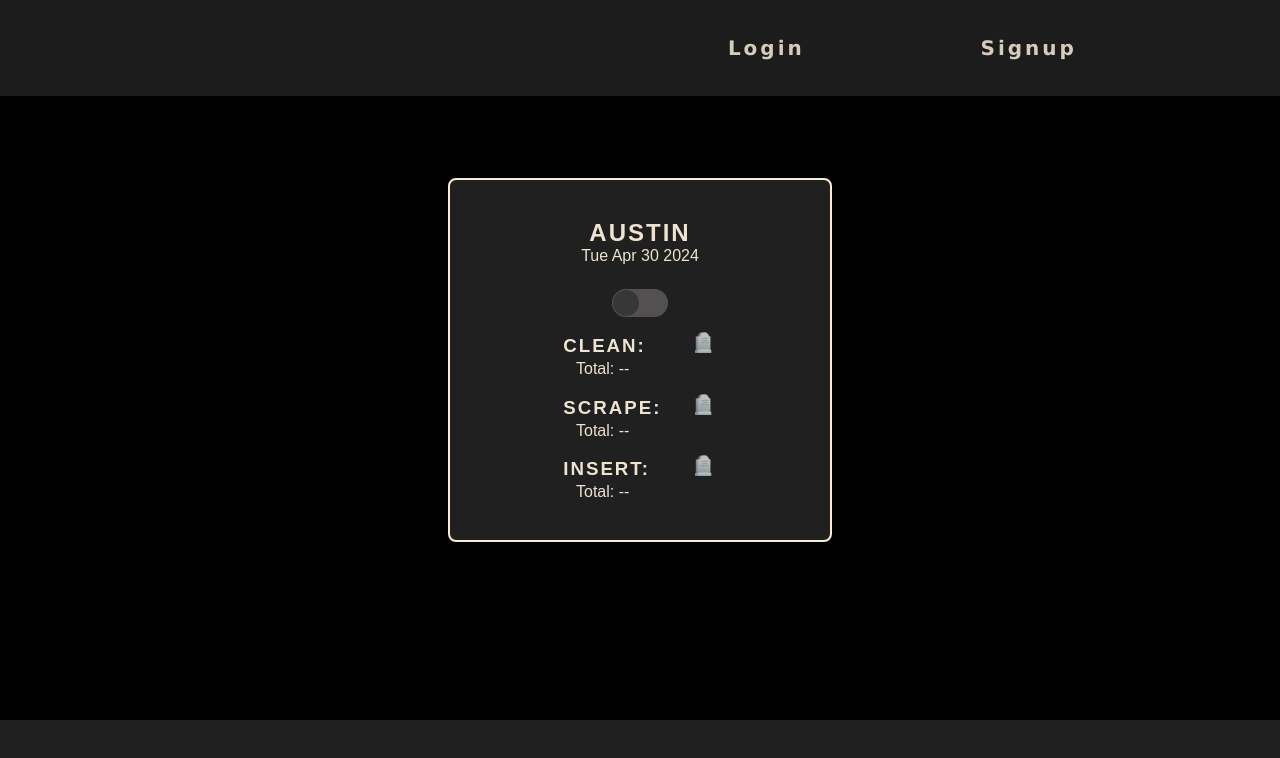
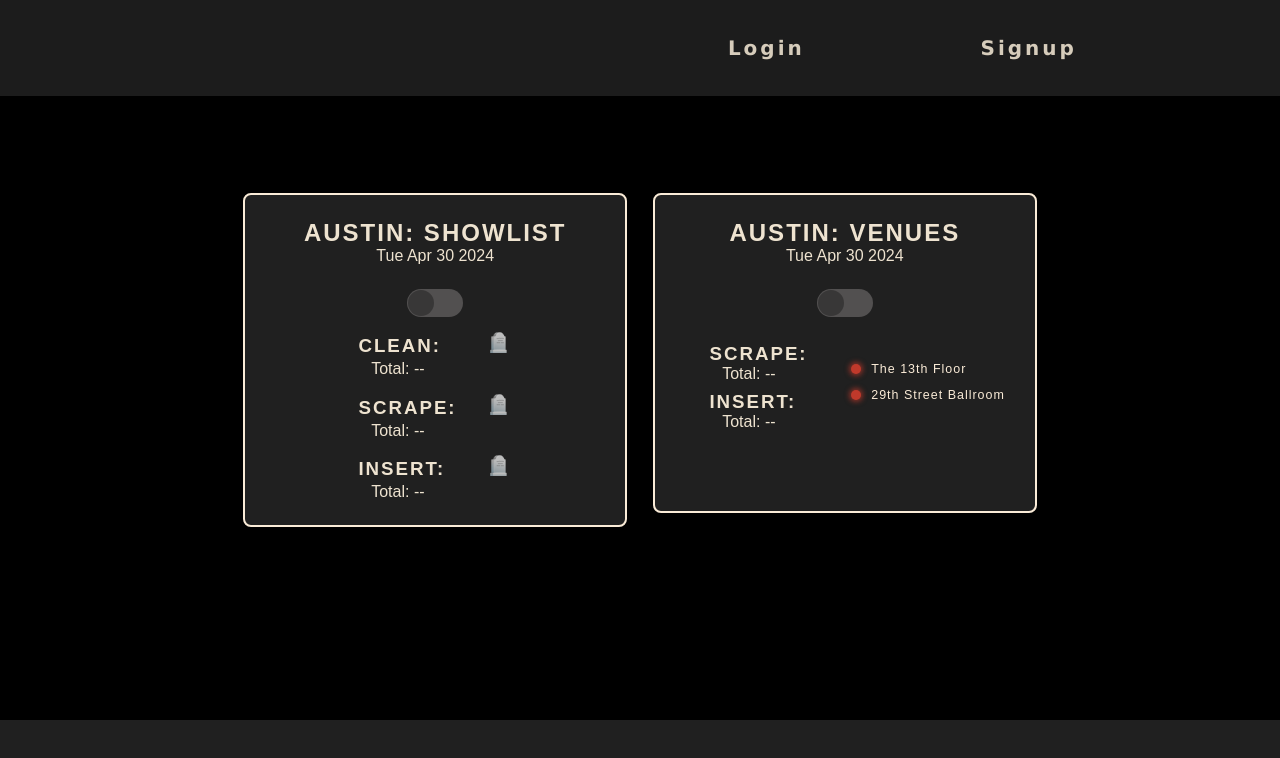
Before and after one commit to BDunham484/antecedent-journey, a React (Create React App) app in the folder client/: page /control in a window 1280 px wide. Shown: the top 758 px of the page. Built offline with nearby package versions, Linux system fonts and the light colour scheme; some icons are missing.

Commit message:
add AustinTXScraper component and related GraphQL query: implement data fetching and control logic for Austin TX shows

```diff
--- /dev/null
+++ b/client/src/components/Scrapers/AustinTXScraper/AustinTXScraper.jsx
@@ -0,0 +1,47 @@
+import { GET_AUSTIN_TX_SHOW_DATA } from "../../../utils/queries";
+import { useEffect } from "react";
+import { useQuery } from "@apollo/client";
+
+const AustinTXScraper = ({
+  setControlSwitch,
+  setIsScraperLoading,
+  setTotalScraped,
+  setAustinScraper
+}) => {
+  const { loading, error, data } = useQuery(GET_AUSTIN_TX_SHOW_DATA);
+
+  if (error) {
+    console.log("❌❌❌❌ error: ", error);
+    setControlSwitch(false);
+  }
+
+  useEffect(() => {
+    if (loading) {
+      setIsScraperLoading(true);
+    }
+
+    if (!loading && data) {
+      console.log("🥷🥷🥷🥷 data: ", data);
+      setIsScraperLoading(false);
+      const concertData = data.getAustinTXShowData;
+      setTotalScraped(concertData.length);
+      setAustinScraper(concertData);
+    }
+  }, [data, loading, setAustinScraper, setIsScraperLoading, setTotalScraped]);
+
+  return (
+    <>
+      {error &&
+        <div>
+          <h2>{error}</h2>
+          {error &&
+            error.graphQLErrors.map(({ message }, i) => (
+              <span key={i}>{message}</span>
+            ))}
+        </div>
+      }
+    </>
+  );
+};
+
+export default AustinTXScraper;
--- a/client/src/index.css
+++ b/client/src/index.css
@@ -236,7 +236,17 @@ header nav ul li a {
     align-items: center;
     background-color: var(--background);
     width: 100vw;
-    height: 90vh;
+    min-height: 90vh;
+    padding: 4vh 0;
+    box-sizing: border-box;
+}
+
+.control-panels {
+  display: flex;
+  flex-direction: row;
+  gap: 2vw;
+  justify-content: center;
+  align-items: flex-start;
 }
 
 .control-container {
@@ -299,6 +309,74 @@ header nav ul li a {
   cursor: pointer;
 }
 
+.venue-body {
+  display: flex;
+  flex-direction: row;
+  width: 100%;
+  margin-top: 2vh;
+  gap: 1vw;
+}
+
+.venue-status-col {
+  flex: 1;
+  display: flex;
+  justify-content: center;
+}
+
+.venue-status-col .control-status {
+  width: auto;
+  min-height: unset;
+}
+
+.venue-status-col .status-wrapper {
+  width: auto;
+}
+
+.venue-list-col {
+  flex: 1;
+  display: flex;
+  flex-direction: column;
+  justify-content: center;
+  gap: 1.4vh;
+}
+
+.venue-list-item {
+  display: flex;
+  align-items: center;
+  gap: 10px;
+  font-size: 0.78rem;
+  letter-spacing: 1px;
+  color: antiquewhite;
+}
+
+.indicator-light {
+  width: 10px;
+  height: 10px;
+  border-radius: 50%;
+  flex-shrink: 0;
+}
+
+.light-red {
+  background-color: #c0392b;
+  box-shadow: 0 0 5px 2px rgba(192, 57, 43, 0.65);
+}
+
+.light-yellow {
+  background-color: #f1c40f;
+  box-shadow: 0 0 5px 2px rgba(241, 196, 15, 0.65);
+  animation: pulse-light 1s ease-in-out infinite;
+}
+
+.light-green {
+  background-color: #2ecc71;
+  box-shadow: 0 0 5px 2px rgba(46, 204, 113, 0.65);
+}
+
+@keyframes pulse-light {
+  0%, 100% { opacity: 1; }
+  50% { opacity: 0.25; }
+}
+
 h2, h3 {
   letter-spacing: 2px;
 }
@@ -336,6 +414,13 @@ footer {
 
 /* MEDIA QUERIES */
 @media screen and (max-width: 500px) {
+  .control-panels {
+    flex-direction: column;
+    align-items: center;
+    gap: 4vh;
+    width: 100%;
+  }
+
   .control-container {
     width: 85%;
     min-height: 50vh;
@@ -351,6 +436,13 @@ footer {
 }
 
 @media screen and (max-width: 800px) and (min-width: 501px) {
+  .control-panels {
+    flex-direction: column;
+    align-items: center;
+    gap: 4vh;
+    width: 100%;
+  }
+
   .control-container {
     width: 85%;
   }
@@ -365,6 +457,13 @@ footer {
 }
 
 @media screen and (max-width: 1024px) and (min-width: 801px) {
+  .control-panels {
+    flex-direction: column;
+    align-items: center;
+    gap: 4vh;
+    width: 100%;
+  }
+
   .control-container {
     width: 65%;
   }
--- a/client/src/pages/Control.js
+++ b/client/src/pages/Control.js
@@ -1,5 +1,6 @@
 import AustinListDbUpdater from "../components/DB_Updaters/AustinListDbUpdater/AustinListDbUpdater";
 import AustinListScraper from "../components/Scrapers/AustinListScraper/AustinListScraper";
+import AustinTXScraper from "../components/Scrapers/AustinTXScraper/AustinTXScraper";
 import CleanByDate from "../components/DB_Cleaners/CleanByDate/CleanByDate";
 import { getTodaysDate } from '../utils/helpers';
 import Switch from 'react-switch'
@@ -15,17 +16,39 @@ const Control = () => {
     const [isCleanerLoading, setIsCleanerLoading] = useState(false);
     const [austinScraper, setAustinScraper] = useState([]);
 
+    const [venueSwitch, setVenueSwitch] = useState(false);
+    const [venueTotalScraped, setVenueTotalScraped] = useState(0);
+    const [venueConcertCount, setVenueConcertCount] = useState(0);
+    const [isVenueScraperLoading, setIsVenueScraperLoading] = useState(false);
+    const [isVenueUpdaterRunning, setIsVenueUpdaterRunning] = useState(false);
+    const [austinVenueScraper, setAustinVenueScraper] = useState([]);
+
     const handleControlSwitch = () => {
         controlSwitch ? setControlSwitch(false) : setControlSwitch(true)
     }
+
+    const handleVenueSwitch = () => {
+        venueSwitch ? setVenueSwitch(false) : setVenueSwitch(true)
+    }
+
+    const austinVenues = ['The 13th Floor', '29th Street Ballroom'];
+
+    const getVenueLightClass = () => {
+        if (venueTotalScraped > 0) return 'light-green';
+        if (isVenueScraperLoading) return 'light-yellow';
+        return 'light-red';
+    };
 
     var today = getTodaysDate();
 
     return (
         <div>
             <main id={'control-main'}>
+                <div className={'control-panels'}>
+
+                    {/* --- AUSTIN: SHOWLIST --- */}
                     <div className={'control-container'}>
-                    <h2>AUSTIN</h2>
+                        <h2>AUSTIN: SHOWLIST</h2>
                         <div className={'control-date'}>{today}</div>
                         <Switch
                             onChange={handleControlSwitch}
@@ -84,19 +107,71 @@ const Control = () => {
                                 </div>
                                 <div className="indent">Total: {concertCount > 0 ? concertCount : '--'}</div>
                             </div>
-                        {/* <div>
-                            <h3>CLEAN: {!controlSwitch ? '🪦' : isCleanerLoading ? '⌛...' : '✅'}</h3>
-                            <div className="indent">Total: {cleanCount > 0 ? cleanCount : '🪦'}</div>
-                        </div> */}
-                        {/* <div>
-                            <h3 className={'control-status-header'}>SCRAPE: {!controlSwitch ? '🪦' : isScraperLoading ? '⌛...' : '✅'}</h3>
-                            <div className="indent">Total: {totalScraped > 0 ? totalScraped : '🪦'}</div>
-                        </div> */}
-                        {/* <div className="dbUpdater-wrapper">
-                            <h3 className={'control-status-header'}>INSERT: {!controlSwitch ? '🪦' : isUpdaterRunning ? '⌛...' : '✅'}</h3>
-                            <div className="indent">Total: {concertCount > 0 ? concertCount : '🪦'}</div>
-                        </div> */}
                         </section>
+                    </div>
+
+                    {/* --- AUSTIN: VENUES --- */}
+                    <div className={'control-container'}>
+                        <h2>AUSTIN: VENUES</h2>
+                        <div className={'control-date'}>{today}</div>
+                        <Switch
+                            onChange={handleVenueSwitch}
+                            checked={venueSwitch}
+                            offColor={'#525050'}
+                            onColor={'#525050'}
+                            offHandleColor={'#383737'}
+                            onHandleColor={'#383737'}
+                            uncheckedIcon={false}
+                            checkedIcon={false}
+                            boxShadow={'#eee3d0'}
+                            activeBoxShadow={'#eee3d0'}
+                        />
+                        {venueSwitch &&
+                            <div>
+                                <AustinTXScraper
+                                    setControlSwitch={setVenueSwitch}
+                                    setIsScraperLoading={setIsVenueScraperLoading}
+                                    setTotalScraped={setVenueTotalScraped}
+                                    setAustinScraper={setAustinVenueScraper}
+                                />
+                                {austinVenueScraper && austinVenueScraper.length > 0 && (
+                                    <AustinListDbUpdater
+                                        austinScraper={austinVenueScraper}
+                                        concertCount={venueConcertCount}
+                                        setConcertCount={setVenueConcertCount}
+                                        setControlSwitch={setVenueSwitch}
+                                        setIsUpdaterRunning={setIsVenueUpdaterRunning}
+                                    />
+                                )}
+                            </div>
+                        }
+                        <div className={'venue-body'}>
+                            <div className={'venue-status-col'}>
+                                <section className={'control-status'}>
+                                    <div>
+                                        <div className={'status-wrapper'}>
+                                            <h3 className={'control-status-header'}>SCRAPE:</h3>
+                                        </div>
+                                        <div className="indent">Total: {venueTotalScraped > 0 ? venueTotalScraped : '--'}</div>
+                                    </div>
+                                    <div>
+                                        <div className={'status-wrapper'}>
+                                            <h3 className={'control-status-header'}>INSERT:</h3>
+                                        </div>
+                                        <div className="indent">Total: {venueConcertCount > 0 ? venueConcertCount : '--'}</div>
+                                    </div>
+                                </section>
+                            </div>
+                            <div className={'venue-list-col'}>
+                                {austinVenues.map((v, i) => (
+                                    <div key={i} className={'venue-list-item'}>
+                                        <div className={`indicator-light ${getVenueLightClass()}`} />
+                                        <span>{v}</span>
+                                    </div>
+                                ))}
+                            </div>
+                        </div>
+                    </div>
 
                 </div>
             </main>
--- a/client/src/utils/queries.js
+++ b/client/src/utils/queries.js
@@ -303,3 +303,23 @@ query allConcerts {
     }
 }
 `;
+
+export const GET_AUSTIN_TX_SHOW_DATA = gql`
+    query getAustinTXShowData {
+        getAustinTXShowData {
+            customId {
+                headliner
+                date
+                venue
+            }
+            artists
+            date
+            times
+            venue
+            address
+            website
+            ticketLink
+            ticketPrice
+        }
+    }
+`;
```
Lines whose indentation alone changed are shown as unchanged.
